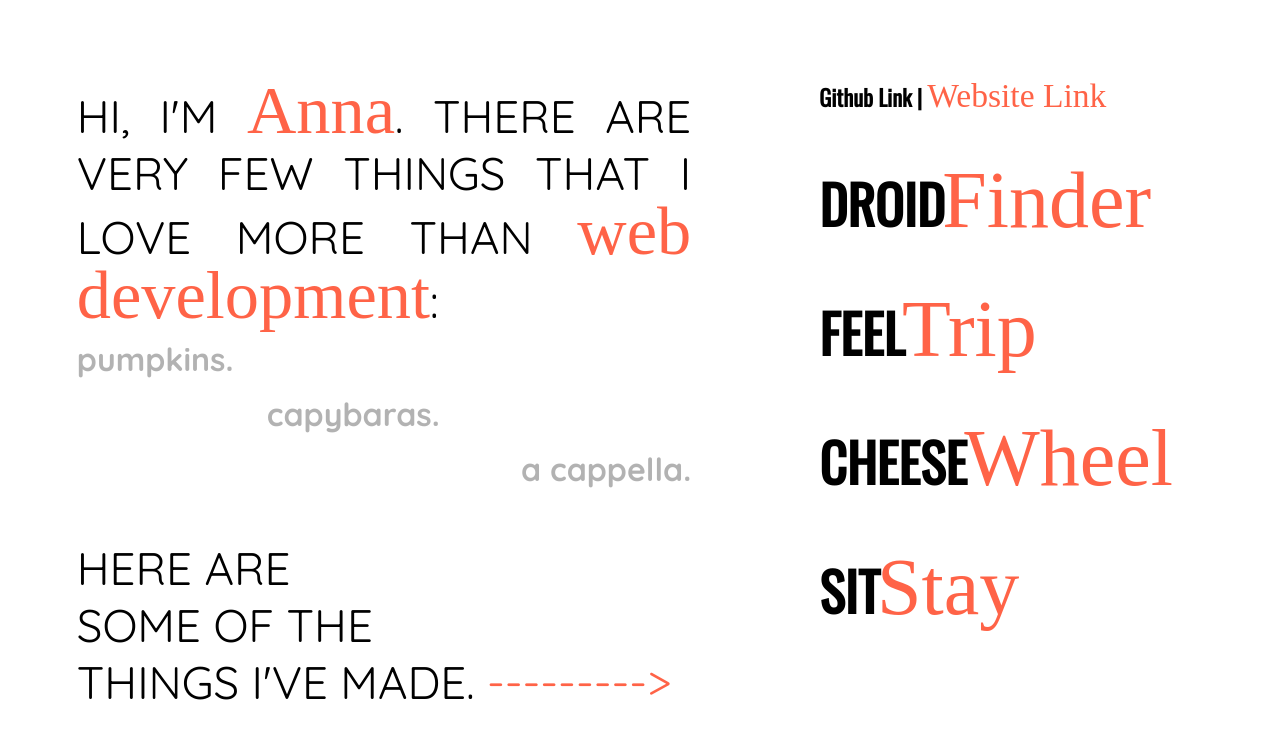
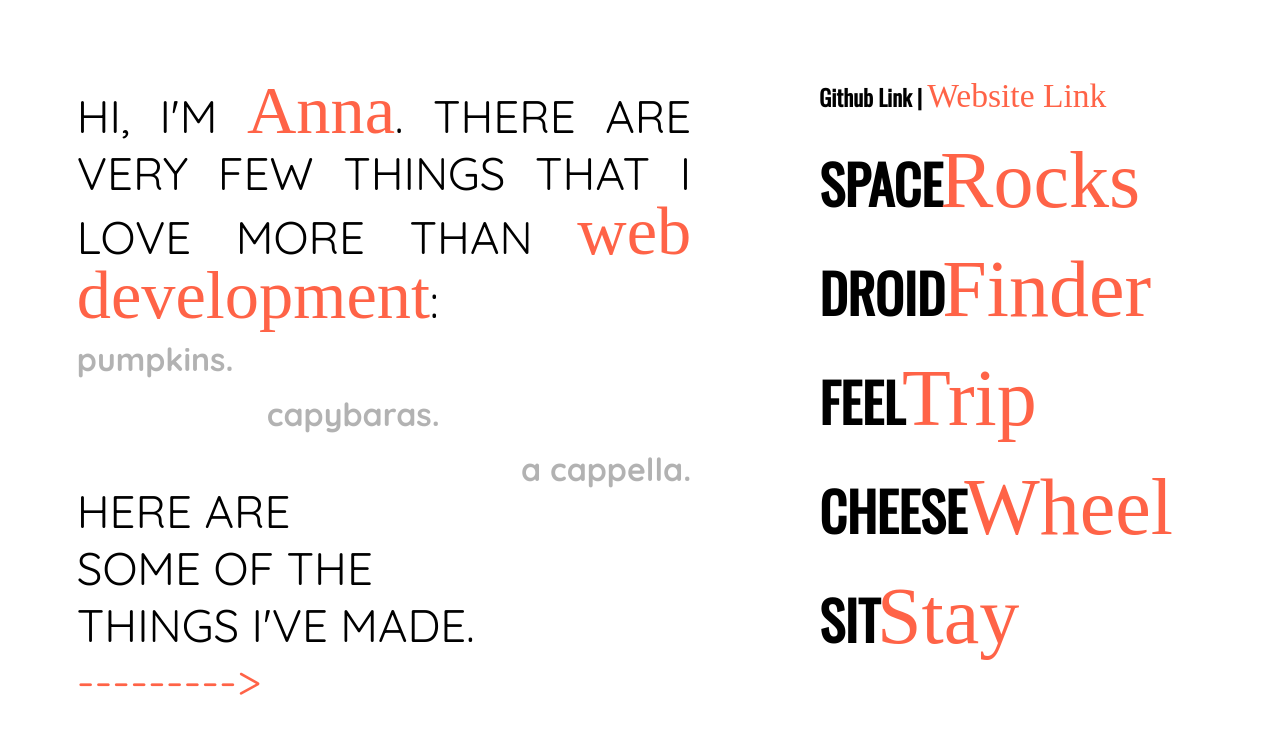
Before and after one commit to annalexc/annalexc.github.io, a plain HTML site: page index.html in a window 1280 px wide. Drawn offline with nearby package versions, Linux system fonts and the light colour scheme; a web font is replaced by a local one.

Commit message:
Adds Space Rocks

```diff
--- a/index.html
+++ b/index.html
@@ -25,7 +25,8 @@
 
           HERE ARE<br/>
           SOME OF THE <br/>
-          THINGS I'VE MADE. <span class="tomato">---------></span>
+          THINGS I'VE MADE.
+          <br /><span class="tomato">---------></span>
 
           </div>
 
@@ -34,6 +35,8 @@
       <div id="right-pane">
         <div id="content">
           <p>Github Link | <span class="emphasis">Website Link</span></p>
+          <h3><a href="https://github.com/annalexc/space-rocks" target="_blank">SPACE</a>
+          <a href="http://space-rocks.herokuapp.com" target="_blank"><span class="emphasis link">Rocks</span></a></h3>
 
           <h3><a href="https://github.com/annalexc/DroidFinder" target="_blank">DROID</a>
           <a href="http://annalexc.github.io/DroidFinder" target="_blank"><span class="emphasis link">Finder</span></a></h3>
--- a/styles/styles.css
+++ b/styles/styles.css
@@ -21,7 +21,7 @@ body {
 }
 
 h3 {
-  margin: 50px 0;
+  margin: 30px 0 0 0;
 }
 
 #landing {
```
